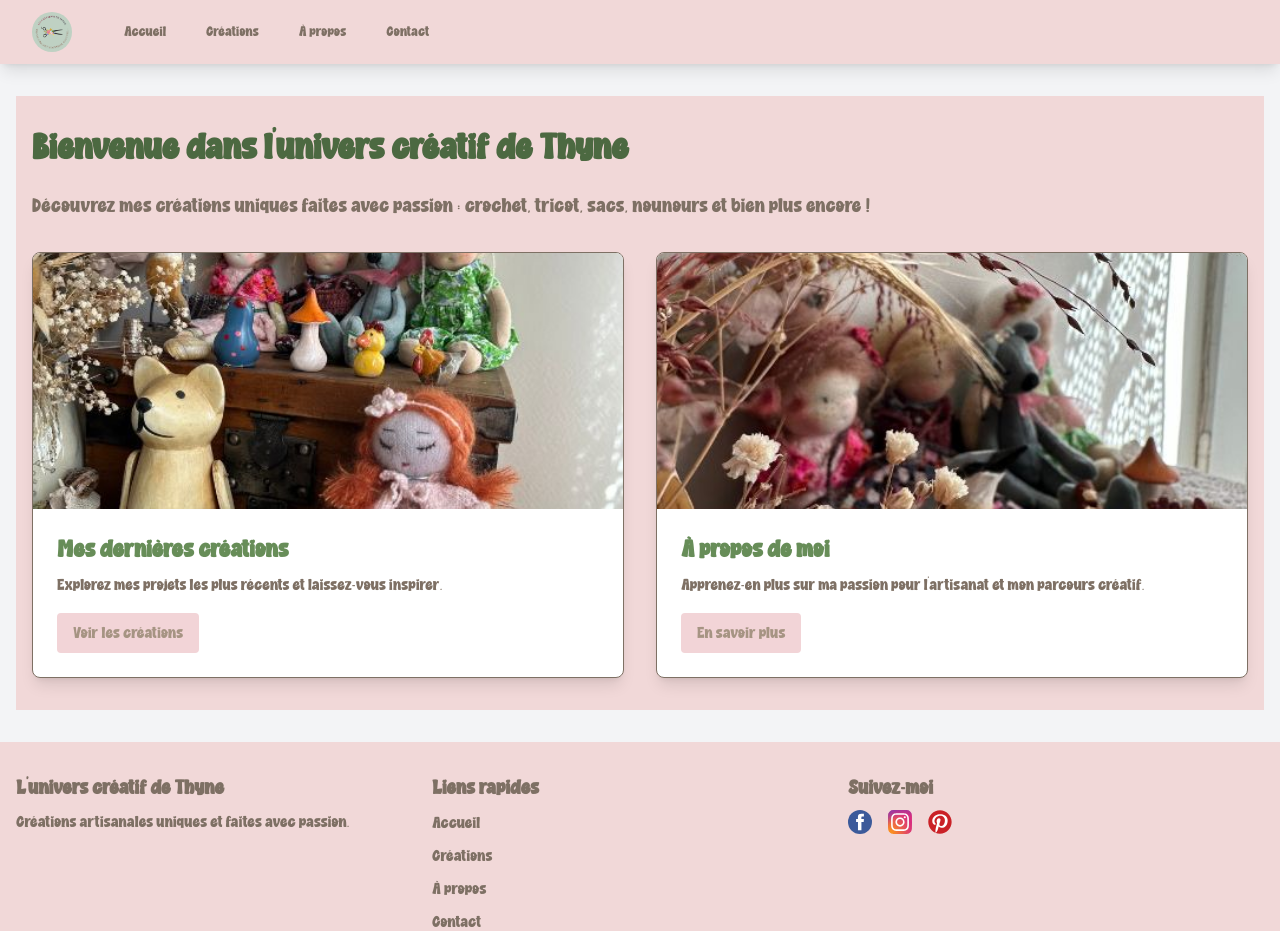
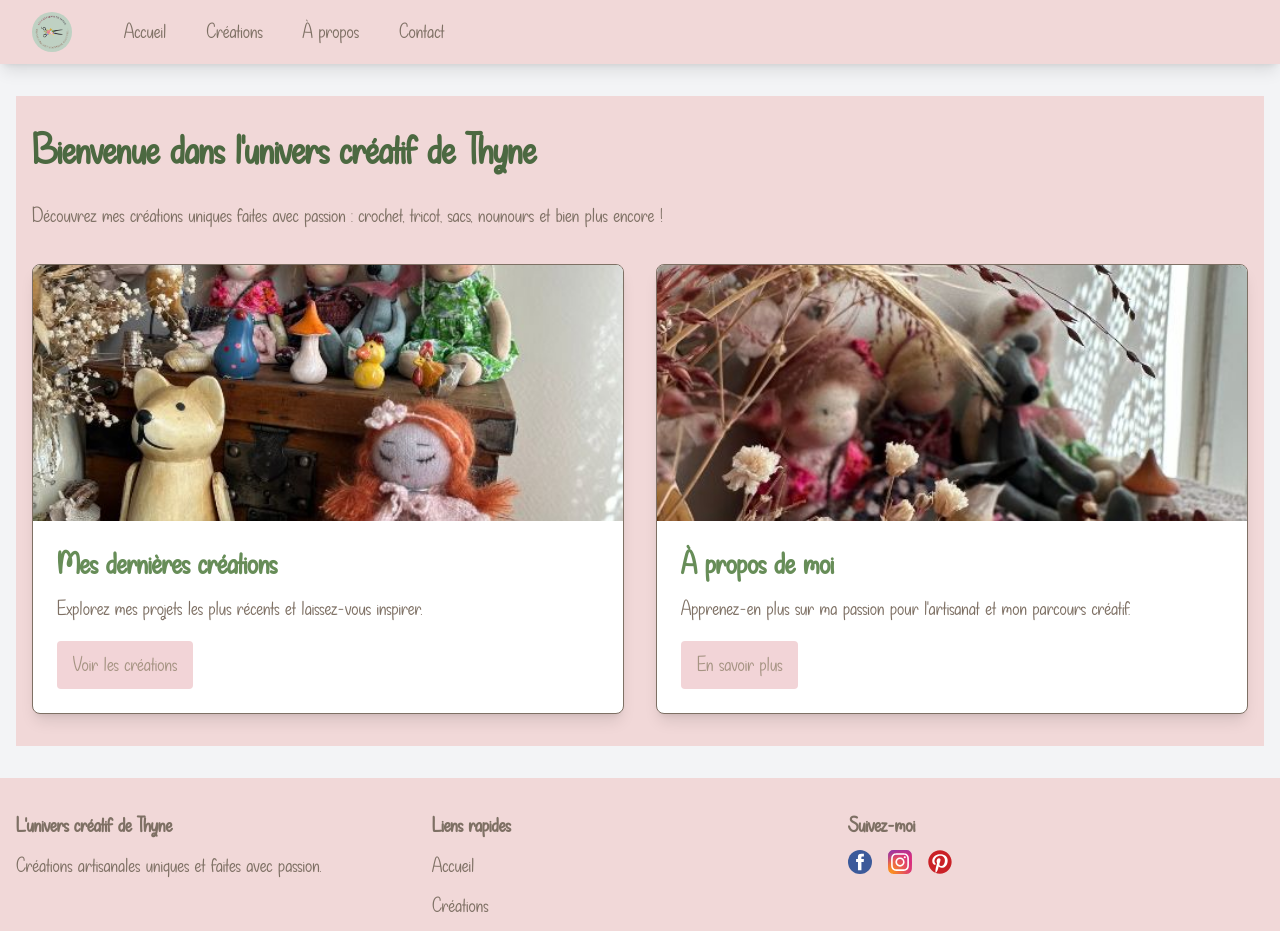
Before and after one commit to Mathieu-Soussignan/les_creations_de_thynes, a React (Vite) app: page / in a window 1280 px wide. Shown: the top 931 px of the page. Built offline with nearby package versions, Linux system fonts and the light colour scheme.

Commit message:
Update et corrections de bugs + changements de Font sur l'ensemble du site

```diff
--- a/src/App.css
+++ b/src/App.css
@@ -6,7 +6,7 @@
 }
 
 body {
-  font-family: 'CallmeJigo', sans-serif; /* Assurez-vous que le nom correspond à celui dans index.css */
+  font-family: 'Autumn in September', sans-serif; /* Assurez-vous que le nom correspond à celui dans index.css */
 }
 
 .logo {
--- a/src/components/Footer.jsx
+++ b/src/components/Footer.jsx
@@ -11,20 +11,20 @@ const Footer = () => {
       <div className="container mx-auto px-4">
         <div className="flex flex-wrap justify-between">
           <div className="w-full md:w-1/3 mb-6 md:mb-0">
-            <h3 className="text-xl font-semibold mb-2 font-paradise">L&apos;univers créatif de Thyne</h3>
-            <p className="text-[#7e7064] font-paradise">Créations artisanales uniques et faites avec passion.</p>
+            <h3 className="text-2xl font-semibold mb-2 font-paradise">L&apos;univers créatif de Thyne</h3>
+            <p className="text-[#7e7064] text-2xl font-paradise">Créations artisanales uniques et faites avec passion.</p>
           </div>
           <div className="w-full md:w-1/3 mb-6 md:mb-0">
-            <h3 className="text-xl font-semibold mb-2 font-paradise">Liens rapides</h3>
+            <h3 className="text-2xl font-semibold mb-2 font-paradise">Liens rapides</h3>
             <ul className="space-y-2">
-              <li><Link to="/" className="hover:text-[#A69483] transition duration-300 font-paradise">Accueil</Link></li>
-              <li><Link to="/creations" className="hover:text-[#A69483] transition duration-300 font-paradise">Créations</Link></li>
-              <li><Link to="/about" className="hover:text-[#A69483] transition duration-300 font-paradise">À propos</Link></li>
-              <li><Link to="/contact" className="hover:text-[#A69483] transition duration-300 font-paradise">Contact</Link></li>
+              <li><Link to="/" className="hover:text-[#A69483] transition duration-300 text-2xl font-paradise">Accueil</Link></li>
+              <li><Link to="/creations" className="hover:text-[#A69483] transition duration-300 text-2xl font-paradise">Créations</Link></li>
+              <li><Link to="/about" className="hover:text-[#A69483] transition duration-300 text-2xl font-paradise">À propos</Link></li>
+              <li><Link to="/contact" className="hover:text-[#A69483] transition duration-300 text-2xl font-paradise">Contact</Link></li>
             </ul>
           </div>
           <div className="w-full md:w-1/3">
-            <h3 className="text-xl font-semibold mb-2 font-paradise">Suivez-moi</h3>
+            <h3 className="text-2xl font-semibold mb-2 font-paradise">Suivez-moi</h3>
             <div className="flex space-x-4">
               <a href="https://facebook.com" aria-label="Facebook" target="_blank" rel="noopener noreferrer" className="hover:text-[#A69483] transition duration-300">
                 <img src={FacebookIcon} alt="Facebook" className="w-6 h-6" loading="lazy" />
@@ -38,7 +38,7 @@ const Footer = () => {
             </div>
           </div>
         </div>
-        <div className="mt-8 text-center text-[#7e7064]">
+        <div className="mt-8 text-center text-2xl font-paradise text-[#7e7064]">
           <p>&copy; {new Date().getFullYear()} L&apos;univers créatif de Thyne. Tous droits réservés. Développé par <a href="https://www.mathieu-soussignan.com" target="_blank" rel="noopener noreferrer">Mathieu Soussignan</a></p>
         </div>
       </div>
--- a/src/components/Header.jsx
+++ b/src/components/Header.jsx
@@ -34,7 +34,7 @@ const Header = () => {
                         <Link
                           key={item.name}
                           to={item.href}
-                          className="text-[#7e7064] hover:bg-[#A69483] hover:text-white px-3 py-2 rounded-md text-sm font-medium transition duration-300 font-paradise"
+                          className="text-[#7e7064] hover:bg-[#A69483] hover:text-white text-2xl px-3 py-2 rounded-md font-medium transition duration-300 font-paradise"
                         >
                           {item.name}
                         </Link>
@@ -45,7 +45,7 @@ const Header = () => {
 
                 {/* Mobile Menu Button */}
                 <div className="md:hidden">
-                  <Disclosure.Button className="bg-[#F2D4D7] inline-flex items-center justify-center p-2 rounded-md text-[#A69483] hover:text-white hover:bg-[#A69483] focus:outline-none focus:ring-2 focus:ring-offset-2 focus:ring-[#F2D4D7] font-paradise">
+                  <Disclosure.Button className="bg-[#F2D4D7] inline-flex items-center justify-center p-2 rounded-md text-[#A69483] text-2xl hover:text-white hover:bg-[#A69483] focus:outline-none focus:ring-2 focus:ring-offset-2 focus:ring-[#F2D4D7] font-paradise">
                     <span className="sr-only">Open main menu</span>
                     {open ? (
                       <XMarkIcon className="block h-6 w-6" aria-hidden="true" />
@@ -64,7 +64,7 @@ const Header = () => {
                   <Link
                     key={item.name}
                     to={item.href}
-                    className="text-[#7e7064] hover:bg-[#A69483] hover:text-white block px-3 py-2 rounded-md text-base font-medium transition duration-300 font-paradise"
+                    className="text-[#7e7064] hover:bg-[#A69483] hover:text-white block px-3 py-2 rounded-md text-2xl font-medium transition duration-300 font-paradise"
                   >
                     {item.name}
                   </Link>
--- a/src/index.css
+++ b/src/index.css
@@ -4,7 +4,7 @@
 
 @font-face {
     font-family: 'CallmeJigo';
-    src: url('../src/assets/fonts/CallmeJigo.otf') format('opentype'); /* Vérifiez le chemin par rapport à l'emplacement du fichier index.css */
+    src: url('../src/assets/fonts/Autumn\ in\ September.ttf') format('opentype'); /* Vérifiez le chemin par rapport à l'emplacement du fichier index.css */
     font-weight: normal;
     font-style: normal;
 }
--- a/src/pages/About.jsx
+++ b/src/pages/About.jsx
@@ -13,21 +13,21 @@ const About = () => {
   return (
     <section className="container mx-auto px-4 py-8 font-paradise">
       <header>
-        <h1 className="text-4xl font-bold mb-6 text-[#4c6941] font-paradise">À propos de moi</h1>
+        <h1 className="text-5xl font-bold mb-6 text-[#4c6941] font-paradise">À propos de moi</h1>
       </header>
 
       <article className="flex flex-col md:flex-row items-center md:items-start gap-8">
         {/* Conteneur de l'image en forme carrée */}
         <div className="w-80 h-80 overflow-hidden shadow-lg flex-shrink-0"> {/* Carré avec largeur et hauteur égales */}
           <img
-            src={new URL('/src/assets/img/profil.jpg', import.meta.url).href}
+            src={new URL('/src/assets/img/profil-2.jpg', import.meta.url).href}
             alt="Portrait de Thynes, passionnée d'artisanat"
             className="w-full h-full object-cover"  // Assure que l'image couvre tout le conteneur sans déformation
             loading="lazy"
           />
         </div>
 
-        <div className="bg-white shadow-lg rounded-lg p-6 font-paradise">
+        <div className="bg-white shadow-lg rounded-lg p-6 text-2xl font-paradise">
           <Paragraph>
             Hello ! Je suis Thyne, une passionnée d&apos;artisanat et de création depuis toujours.
           </Paragraph>
--- a/src/pages/Creations.jsx
+++ b/src/pages/Creations.jsx
@@ -10,7 +10,7 @@ const creations = [
   const Creations = () => {
     return (
       <section className="container mx-auto px-4 py-8">
-        <h1 className="text-4xl font-bold mb-6 text-[#4c6941] font-paradise">Mes Créations</h1>
+        <h1 className="text-5xl font-bold mb-6 text-[#4c6941] font-paradise">Mes Créations</h1>
         <div className="grid grid-cols-1 sm:grid-cols-2 lg:grid-cols-3 gap-6">
           {creations.map((creation) => (
             <article
--- a/src/pages/Home.jsx
+++ b/src/pages/Home.jsx
@@ -19,7 +19,7 @@ const Home = () => {
         initial={{ y: -50 }}
         animate={{ y: 0 }}
         transition={{ delay: 0.2, type: 'spring', stiffness: 120 }}
-        className="text-4xl font-bold mb-6 text-[#4c6941]"
+        className="text-5xl font-bold mb-6 text-[#4c6941]"
       >
         Bienvenue dans l&apos;univers créatif de Thyne
       </motion.h1>
@@ -27,7 +27,7 @@ const Home = () => {
         variants={fadeInUp}
         initial="initial"
         animate="animate"
-        className="text-xl mb-8 text-[#7e7064] font-paradise"
+        className="text-2xl mb-8 text-[#7e7064] font-paradise"
       >
         Découvrez mes créations uniques faites avec passion : crochet, tricot, sacs, nounours et bien plus encore !
       </motion.p>
@@ -46,11 +46,11 @@ const Home = () => {
             loading="lazy"
           />
           <div className="p-6">
-            <h2 className="text-2xl font-semibold mb-2 text-[#678D58] font-paradise">Mes dernières créations</h2>
-            <p className="mb-4 text-[#7e7064] font-paradise">Explorez mes projets les plus récents et laissez-vous inspirer.</p>
+            <h2 className="text-4xl font-semibold mb-2 text-[#678D58] font-paradise">Mes dernières créations</h2>
+            <p className="mb-4 text-[#7e7064] text-2xl font-paradise">Explorez mes projets les plus récents et laissez-vous inspirer.</p>
             <Link
               to="/creations"
-              className="bg-[#F2D4D7] text-[#A69483] py-2 px-4 rounded hover:bg-[#A69483] hover:text-white transition duration-300 inline-block font-paradise"
+              className="bg-[#F2D4D7] text-[#A69483] text-2xl py-2 px-4 rounded hover:bg-[#A69483] hover:text-white transition duration-300 inline-block font-paradise"
             >
               Voir les créations
             </Link>
@@ -70,13 +70,13 @@ const Home = () => {
             loading="lazy"
           />
           <div className="p-6">
-            <h2 className="text-2xl font-semibold mb-2 text-[#678D58] font-paradise">À propos de moi</h2>
-            <p className="mb-4 text-[#7e7064] font-paradise">
+            <h2 className="text-4xl font-semibold mb-2 text-[#678D58] font-paradise">À propos de moi</h2>
+            <p className="mb-4 text-[#7e7064] text-2xl font-paradise">
               Apprenez-en plus sur ma passion pour l&apos;artisanat et mon parcours créatif.
             </p>
             <Link
               to="/about"
-              className="bg-[#F2D4D7] text-[#A69483] py-2 px-4 rounded hover:bg-[#A69483] hover:text-white transition duration-300 inline-block font-paradise"
+              className="bg-[#F2D4D7] text-[#A69483] text-2xl py-2 px-4 rounded hover:bg-[#A69483] hover:text-white transition duration-300 inline-block font-paradise"
             >
               En savoir plus
             </Link>
```
Also changed, not shown: src/pages/Contact.jsx (+5 -5 lines), src/assets/fonts/Autumn in September.ttf (added), src/assets/img/profil-2.jpg (added).
